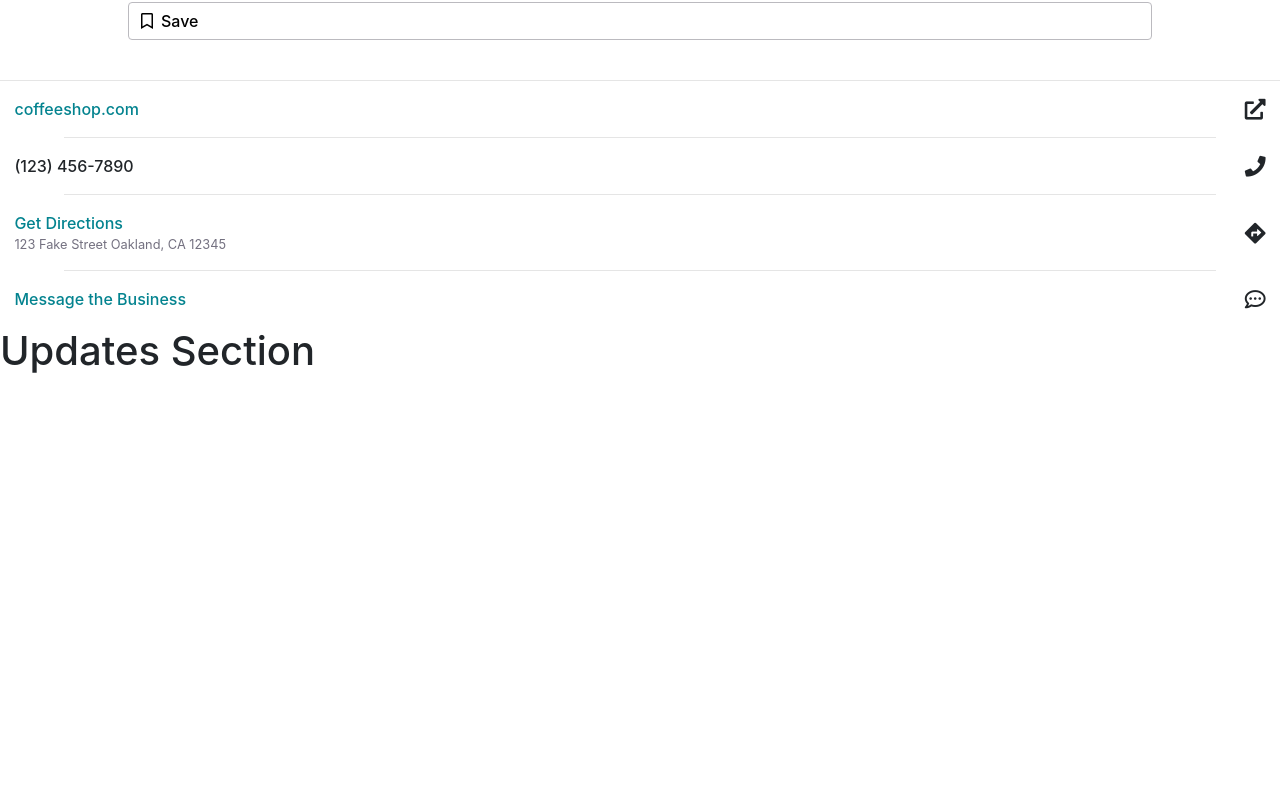
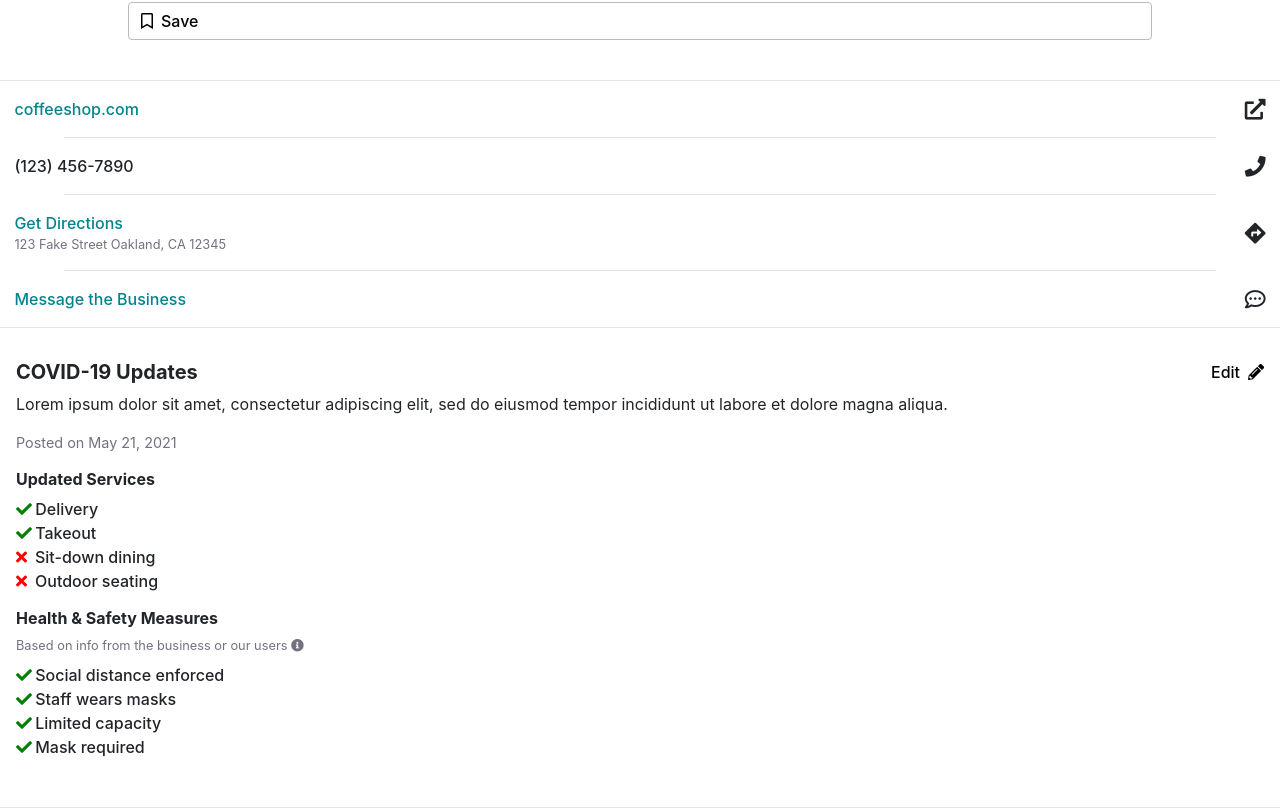
Before and after one commit to Guillermo-Martin/yelp-clone, a React (Create React App) app: page / in a window 1280 px wide. Shown: the part 774-1582 px from the top of the page. Before the commit the page ends 1157 px from the top, so only its background shows below. Built offline with nearby package versions, Linux system fonts and the light colour scheme.

Commit message:
Style Updates section

```diff
--- a/src/components/UpdatesSection/index.js
+++ b/src/components/UpdatesSection/index.js
@@ -1,9 +1,36 @@
 import React from "react";
+import "./styles.css";
 
 function UpdatesSection() {
   return (
-    <section>
-      <h1>Updates Section</h1>
+    <section className="UpdatesSection">
+      <div className="UpdatesSection-div">
+        <h5>COVID-19 Updates
+          <a href="#">
+            <span>Edit<i class="fas fa-pencil-alt"></i></span>
+          </a>
+        </h5>
+        <p>Lorem ipsum dolor sit amet, consectetur adipiscing elit, sed do eiusmod tempor incididunt ut labore et dolore magna aliqua.</p>
+        <p className="UpdatesSection-div-date">Posted on May 21, 2021</p>
+
+        <h6>Updated Services</h6>
+        <ul>
+          <li><i class="fas fa-check"></i>Delivery</li>
+          <li><i class="fas fa-check"></i>Takeout</li>
+          <li><i class="fas fa-times"></i>Sit-down dining</li>
+          <li><i class="fas fa-times"></i>Outdoor seating</li>
+        </ul>
+
+        <h6>Health &#38; Safety Measures</h6>
+        <p className="UpdatesSection-p-safety">Based on info from the business or our users <i class="fas fa-info-circle"></i></p>
+        <ul>
+          <li><i class="fas fa-check"></i>Social distance enforced</li>
+          <li><i class="fas fa-check"></i>Staff wears masks</li>
+          <li><i class="fas fa-check"></i>Limited capacity</li>
+          <li><i class="fas fa-check"></i>Mask required</li>
+        </ul>
+      </div>
+
     </section>
   );
 }
--- a/src/components/UpdatesSection/styles.css
+++ b/src/components/UpdatesSection/styles.css
@@ -0,0 +1,64 @@
+.UpdatesSection {
+  padding: 2rem 0;
+  border-top: 1px solid #e5e5e5;
+  border-bottom: 1px solid #e5e5e5;
+}
+
+.UpdatesSection-div {
+  padding-left: 1rem;
+}
+
+.UpdatesSection-div h5, .UpdatesSection-div h6 {
+  font-weight: 700;
+}
+
+.UpdatesSection-div h5 {
+  position: relative;
+}
+
+.UpdatesSection-div h5 span {
+  position: absolute;
+  top: 0.2rem;
+  right: 1rem;
+  font-size: 1rem;
+  font-weight: 500;
+}
+
+span .fa-pencil-alt {
+  margin-left: 0.5rem;
+}
+
+.UpdatesSection-div a {
+  color: black;
+}
+
+.UpdatesSection-div-date {
+  color: #747180;
+  font-size: 0.9rem;
+}
+
+.UpdatesSection-div ul {
+  padding-left: 0;
+}
+
+.UpdatesSection-div li {
+  list-style: none;
+  font-weight: 500;
+}
+
+.UpdatesSection-p-safety {
+  font-size: 0.8rem;
+  padding-right: 1rem;
+  margin-bottom: 0.5rem;
+  color: #747180;
+}
+
+.UpdatesSection-div .fa-times {
+  color: red;
+  margin-right: 0.5rem;
+}
+
+.UpdatesSection-div .fa-check {
+  color: green;
+  margin-right: 0.2rem;
+}
```
